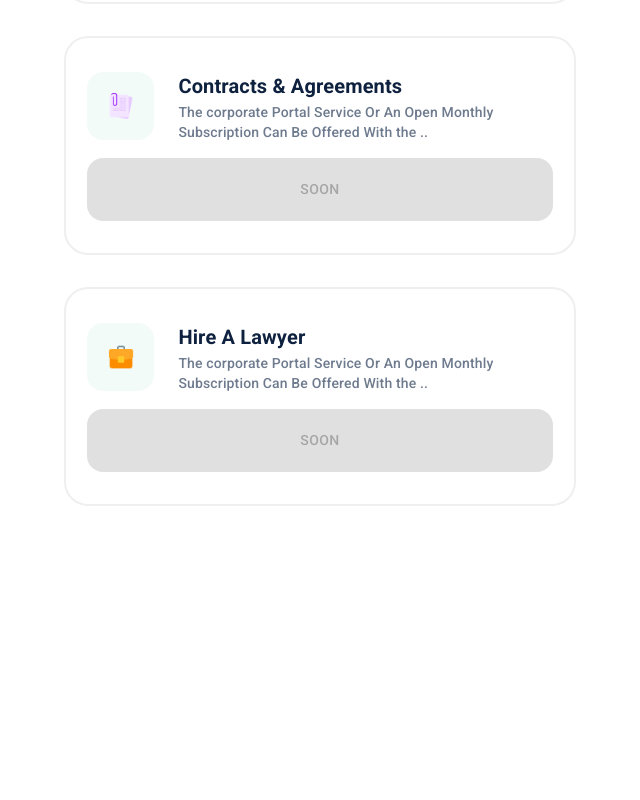
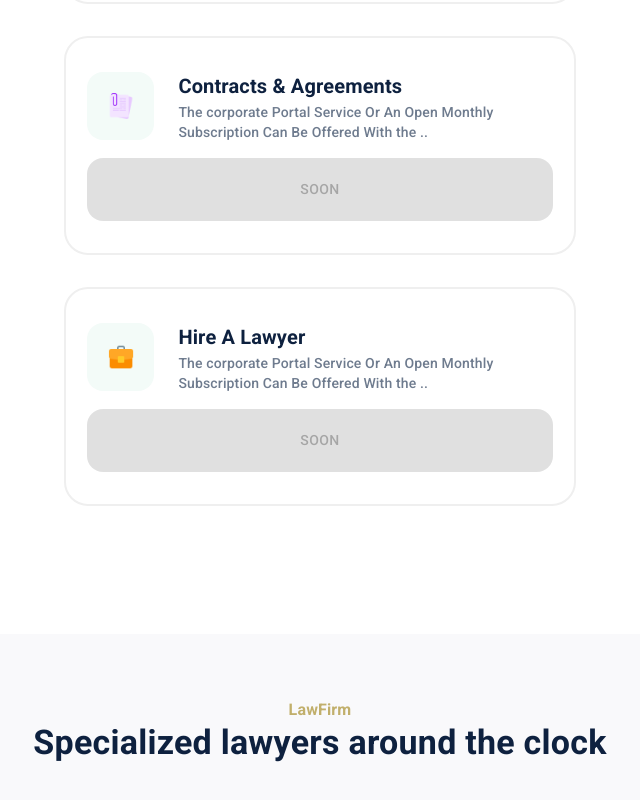
Before and after one commit to msalah2024/naseh-assignment, a React (Vite) app: page / in a window 1280 px wide. Shown: the part 2744-3544 px from the top of the page, without its empty margins (320-960 px from the left). Before the commit the page ends 3378 px from the top, so only its background shows below. Built offline with nearby package versions, Linux system fonts and the light colour scheme.

Commit message:
Lawfirm progress

```diff
--- a/src/App.tsx
+++ b/src/App.tsx
@@ -1,12 +1,14 @@
 import Navbar from "./components/Navbar";
 import Hero from "./components/Hero";
 import ServicesSection from "./components/ServicesSection";
+import LawFirmSection from "./components/LawFirmSection";
 function App() {
     return (
         <div className="home-page">
             <Navbar />
             <Hero />
             <ServicesSection />
+            <LawFirmSection />
         </div>
     );
 }
--- /dev/null
+++ b/src/components/LawFirmSection.tsx
@@ -0,0 +1,29 @@
+import React from "react";
+
+import { Typography } from "@mui/material";
+export default function LawFirmSection() {
+    return (
+        <div className="law-firm-section">
+            <Typography
+                variant="body1"
+                sx={{
+                    color: "secondary.main",
+                    fontWeight: "700",
+                    textAlign: "center",
+                }}
+            >
+                LawFirm
+            </Typography>
+            <Typography
+                variant="h4"
+                sx={{
+                    color: "primary.main",
+                    fontWeight: "700",
+                    textAlign: "center",
+                }}
+                >
+                Specialized lawyers around the clock
+            </Typography>
+        </div>
+    );
+}
--- a/src/index.css
+++ b/src/index.css
@@ -160,7 +160,7 @@
     flex-direction: column;
     justify-content: center;
     align-items: center;
-    gap: 1.5rem;
+    gap: 2rem;
 }
 
 @media (min-width: 768px) {
@@ -186,3 +186,9 @@
     justify-content: center;
     gap: 2rem 3.3rem;
 }
+
+.law-firm-section {
+    background-color: #f9f9fb;
+    width: 100%;
+    padding: 4rem;
+}
```
